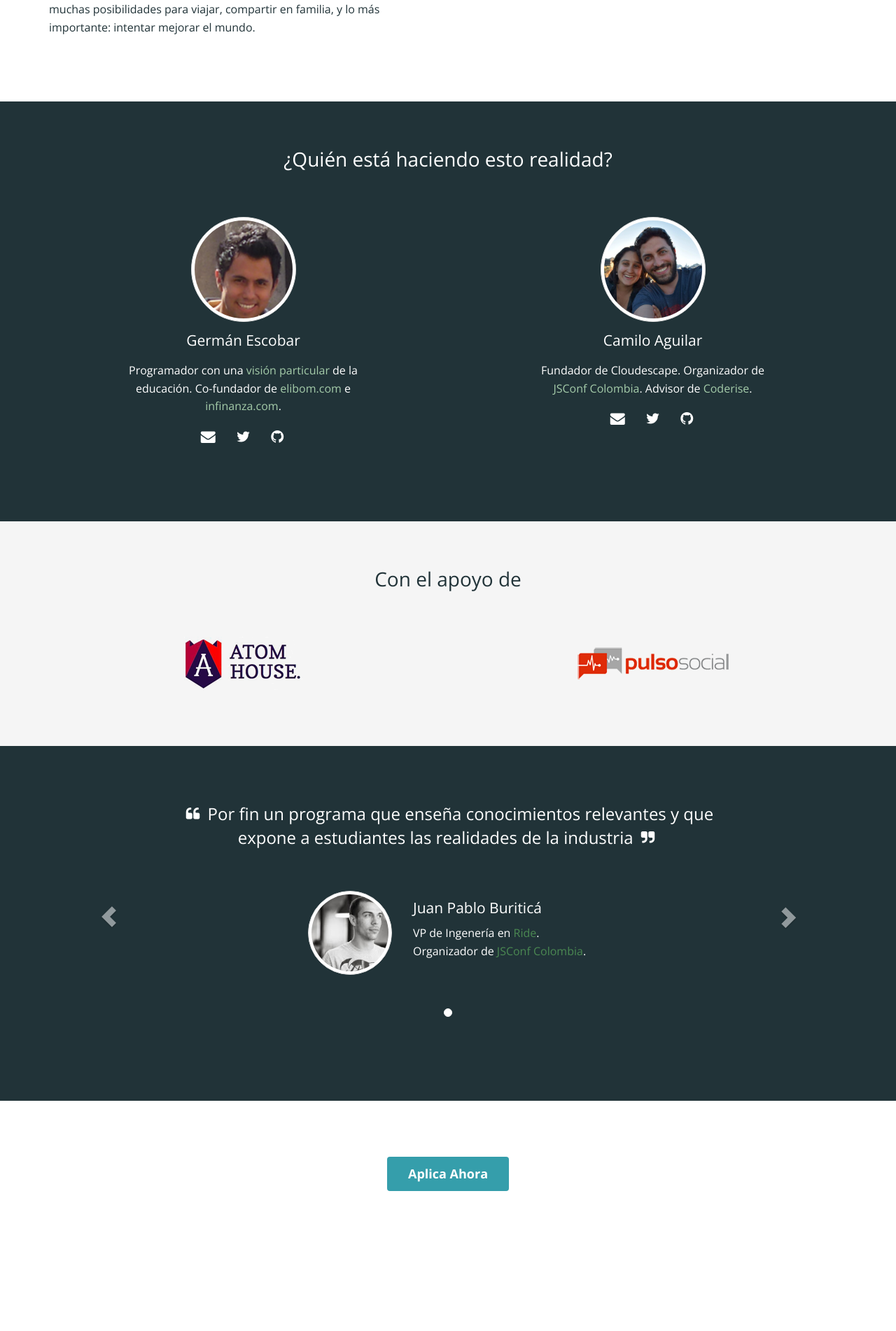
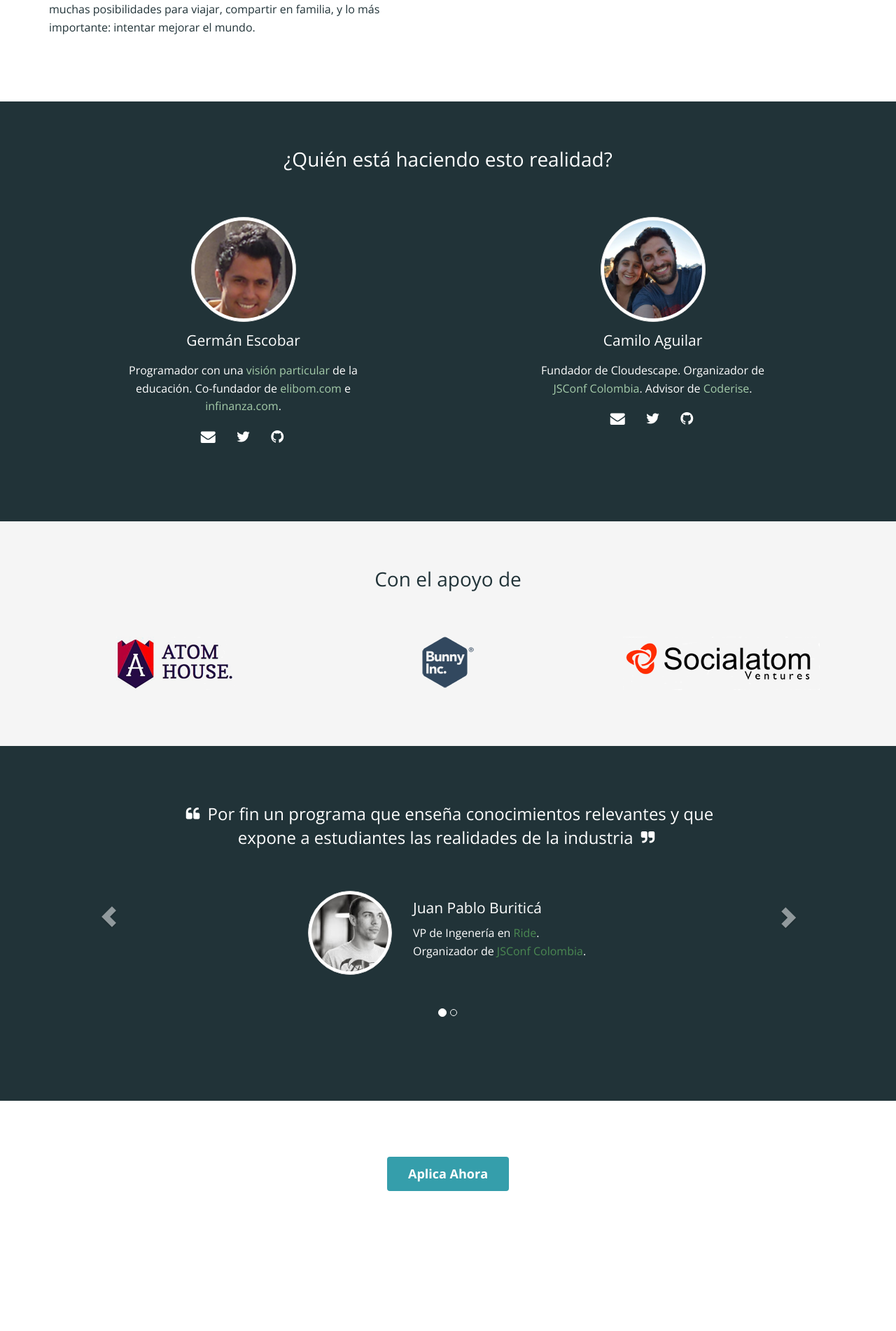
Before and after one commit to simonhoyos/blog, a Jekyll site: the page built from index.html, in a window 1280 px wide. Shown: the part 3799-5701 px from the top of the page at 70% size. Built offline with Jekyll 4.4.1, drawn with Linux system fonts in a browser that asks for light colours; nearby versions of some CDN libraries; library files that are not in the unit come from our copies.

Commit message:
Improve homepage

```diff
--- /dev/null
+++ b/_layouts/home.html
@@ -0,0 +1,50 @@
+<!DOCTYPE html>
+<html lang="en">
+<head>
+  <meta charset="UTF-8">
+  <title>Make it Real - El primer bootcamp inmersivo de programación en Colombia</title>
+  <meta name="description" content="Conviértete en un desarrollador Web en 12 intensas semanas" />
+
+  <meta name="viewport" content="width=device-width, initial-scale=1">
+  <meta name="google-site-verification" content="ckS9LaDRN4cUMzGzdsq4qN7pMiS3ialU_Ka8crrTd_8" />
+
+  <!-- Twitter Card data -->
+  <meta name="twitter:card" content="summary">
+  <meta name="twitter:title" content="Make it Real">
+  <meta name="twitter:description" content="Make ir Real: El primer bootcamp inmersivo de programación en Colombia.">
+  <meta name="twitter:creator" content="@germanescobar">
+  <meta name="twitter:image" content="http://makeitreal.camp/images/home.jpg">
+
+  <!-- Open Graph data -->
+  <meta property="og:title" content="Make it Real" />
+  <meta property="og:type" content="article" />
+  <meta property="og:url" content="http://makeitreal.camp/" />
+  <meta property="og:image" content="http://makeitreal.camp/images/home.jpg" />
+  <meta property="og:description" content="El primer bootcamp inmersivo de programación en Colombia." />
+  <meta property="og:site_name" content="Make it Real" />
+
+  <link rel="stylesheet" href="css/fonts.css">
+  <link rel="stylesheet" href="css/style.css">
+  <link href='http://fonts.googleapis.com/css?family=Open+Sans+Condensed:700|Open+Sans:400,300,700' rel='stylesheet' type='text/css'>
+
+  <script src="//ajax.googleapis.com/ajax/libs/jquery/2.1.1/jquery.min.js"></script>
+  <script type="text/javascript" src="js/bootstrap.min.js"></script>
+
+  <script>
+    (function(i,s,o,g,r,a,m){i['GoogleAnalyticsObject']=r;i[r]=i[r]||function(){
+    (i[r].q=i[r].q||[]).push(arguments)},i[r].l=1*new Date();a=s.createElement(o),
+    m=s.getElementsByTagName(o)[0];a.async=1;a.src=g;m.parentNode.insertBefore(a,m)
+    })(window,document,'script','//www.google-analytics.com/analytics.js','ga');
+
+    ga('create', 'UA-18132057-9', 'auto');
+    ga('send', 'pageview');
+  </script>
+
+  <!-- Go to www.addthis.com/dashboard to customize your tools -->
+  <script type="text/javascript" src="//s7.addthis.com/js/300/addthis_widget.js#pubid=ra-53d2833b1967bc57"></script>
+
+</head>
+<body>
+  {{content}}
+</body>
+</html>
--- a/index.html
+++ b/index.html
@@ -1,64 +1,9 @@
-<!DOCTYPE html>
-<html lang="en">
-<head>
-  <meta charset="UTF-8">
-  <title>Make it Real - El primer bootcamp inmersivo de programación en Colombia</title>
-  <meta name="description" content="Conviértete en un desarrollador Web en 12 intensas semanas" />
-
-  <meta name="viewport" content="width=device-width, initial-scale=1">
-  <meta name="google-site-verification" content="ckS9LaDRN4cUMzGzdsq4qN7pMiS3ialU_Ka8crrTd_8" />
-
-  <!-- Twitter Card data -->
-  <meta name="twitter:card" content="summary">
-  <meta name="twitter:title" content="Make it Real">
-  <meta name="twitter:description" content="Make ir Real: El primer bootcamp inmersivo de programación en Colombia.">
-  <meta name="twitter:creator" content="@germanescobar">
-  <meta name="twitter:image" content="http://makeitreal.camp/images/home.jpg">
-
-  <!-- Open Graph data -->
-  <meta property="og:title" content="Make it Real" />
-  <meta property="og:type" content="article" />
-  <meta property="og:url" content="http://makeitreal.camp/" />
-  <meta property="og:image" content="http://makeitreal.camp/images/home.jpg" />
-  <meta property="og:description" content="El primer bootcamp inmersivo de programación en Colombia." />
-  <meta property="og:site_name" content="Make it Real" />
-
-  <link rel="stylesheet" href="css/fonts.css">
-  <link rel="stylesheet" href="css/style.css">
-  <link href='http://fonts.googleapis.com/css?family=Open+Sans+Condensed:700|Open+Sans:400,300,700' rel='stylesheet' type='text/css'>
-
-  <script src="//ajax.googleapis.com/ajax/libs/jquery/2.1.1/jquery.min.js"></script>
-  <script type="text/javascript" src="js/bootstrap.min.js"></script>
-
-  <script>
-    (function(i,s,o,g,r,a,m){i['GoogleAnalyticsObject']=r;i[r]=i[r]||function(){
-    (i[r].q=i[r].q||[]).push(arguments)},i[r].l=1*new Date();a=s.createElement(o),
-    m=s.getElementsByTagName(o)[0];a.async=1;a.src=g;m.parentNode.insertBefore(a,m)
-    })(window,document,'script','//www.google-analytics.com/analytics.js','ga');
-
-    ga('create', 'UA-18132057-9', 'auto');
-    ga('send', 'pageview');
-  </script>
-
-  <!-- Go to www.addthis.com/dashboard to customize your tools -->
-  <script type="text/javascript" src="//s7.addthis.com/js/300/addthis_widget.js#pubid=ra-53d2833b1967bc57"></script>
-
-</head>
-<body>
+---
+layout: home
+---
 
 <div class="main">
-    <header class="main-nav">
-      <div class="container">
-        <div class="row">
-          <div class="col-xs-6">
-            <a class="brand" href="/">makeit<strong>real</strong></a>
-          </div>
-          <div class="col-xs-6 text-right clearfix">
-            <ul class="nav"><li><a href="/blog">Blog</a></li></ul>
-          </div>
-        </div>
-      </div>
-    </header>
+  {% include header.html %}
 
   <div class="leading">CONVIÉRTETE EN UN DESARROLLADOR WEB <span style="display:block;">EN 12 INTENSAS SEMANAS</span></div>
   <div class="action"><a href="/apply" class="primary">Aplica Ahora</a></div>
@@ -322,14 +267,14 @@
     </div>
 
     <div class="row">
-        <div class="col-sm-6 box text-center">
+      <div class="col-sm-4 box text-center">
         <img src="/images/atomhousefinallogo.png" class="img-responsive">
       </div>
-        <!-- <div class="col-sm-4 box text-center">
-          <img src="/images/staunchrobots.png" class="img-responsive">
-        </div> -->
-        <div class="col-sm-6 box text-center">
-          <img src="/images/pulso-social-logo.png" class="img-responsive">
+      <div class="col-sm-4 box text-center">
+        <a href="http://bunnyinc.com/jobs.html" target="_blank"><img src="/images/bunnyinc.png" class="img-responsive"></a>
+      </div>
+      <div class="col-sm-4 box text-center">
+        <a href="http://www.socialatomventures.com/"><img src="/images/socialatomventures.png" class="img-responsive"></a>
       </div>
       <!-- <div class="col-sm-3 box text-center">
         <img src="/images/rutan.png" class="img-responsive">
@@ -347,8 +292,8 @@
           <!-- Indicators -->
           <ol class="carousel-indicators">
             <li data-target="#carousel-example-generic" data-slide-to="0" class="active"></li>
-              <!-- <li data-target="#carousel-example-generic" data-slide-to="1"></li>
-              <li data-target="#carousel-example-generic" data-slide-to="2"></li> -->
+            <li data-target="#carousel-example-generic" data-slide-to="1"></li>
+            <!-- <li data-target="#carousel-example-generic" data-slide-to="2"></li> -->
           </ol>
 
           <!-- Wrapper for slides -->
@@ -362,6 +307,21 @@
                     <div class="credentials">
                       <h4>Juan Pablo Buriticá</h4>
                       <p>VP de Ingenería en <a href="http://ride.com/" target="_blank">Ride</a>. Organizador de <a href="http://jsconf.co/" target="_blank">JSConf Colombia</a>.</p>
+                    </div>
+                  </div>
+                </div>
+              </div>
+            </div>
+            <div class="item text-center">
+              <div class="quote">
+                <div class="text"><span class="icon-quote-left"></span> Las universidades no se han logrado adaptar a las necesidades del mercado. Esta es una excelente alternativa. <span class="icon-quote-right"></span></div>
+                <div class="source">
+                  <div>
+                    <img src="/images/andres.jpg" class="img-circle img-thumbnail">
+                    <div class="credentials">
+                      <h4>Andrés Barreto</h4>
+                      <p>Fundador de <a href="http://onswipe.com" target="_blank">OnSwipe</a>, <a href="http://grooveshark.com" target="_blank">Grooveshark</a>, <a href="http://pulsosocial.com" target="_blank">PulsoSocial</a>, <a href="http://socialatomventures.com" target="_target">Socialatom Ventures</a>.</p>
+                    </div>
                   </div>
                 </div>
               </div>
@@ -382,5 +342,3 @@
 </section>
 
 <div class="action" style="margin-top: 80px;"><a href="/apply" class="primary inverted">Aplica Ahora</a></div>
-</body>
-</html>
```
Also changed, not shown: _layouts/admin.html (added, +33 -0 lines), images/andres.jpg (added), images/atomhousefinallogo.jpg (deleted), images/bunnyinc.png (added), images/elibom.jpg (deleted), images/elibom.png (deleted), images/socialatomventures.png (added), images/torrenegra.jpeg (added), js/bootstrap.min.js (added). Lines whose indentation alone changed are shown as unchanged.
